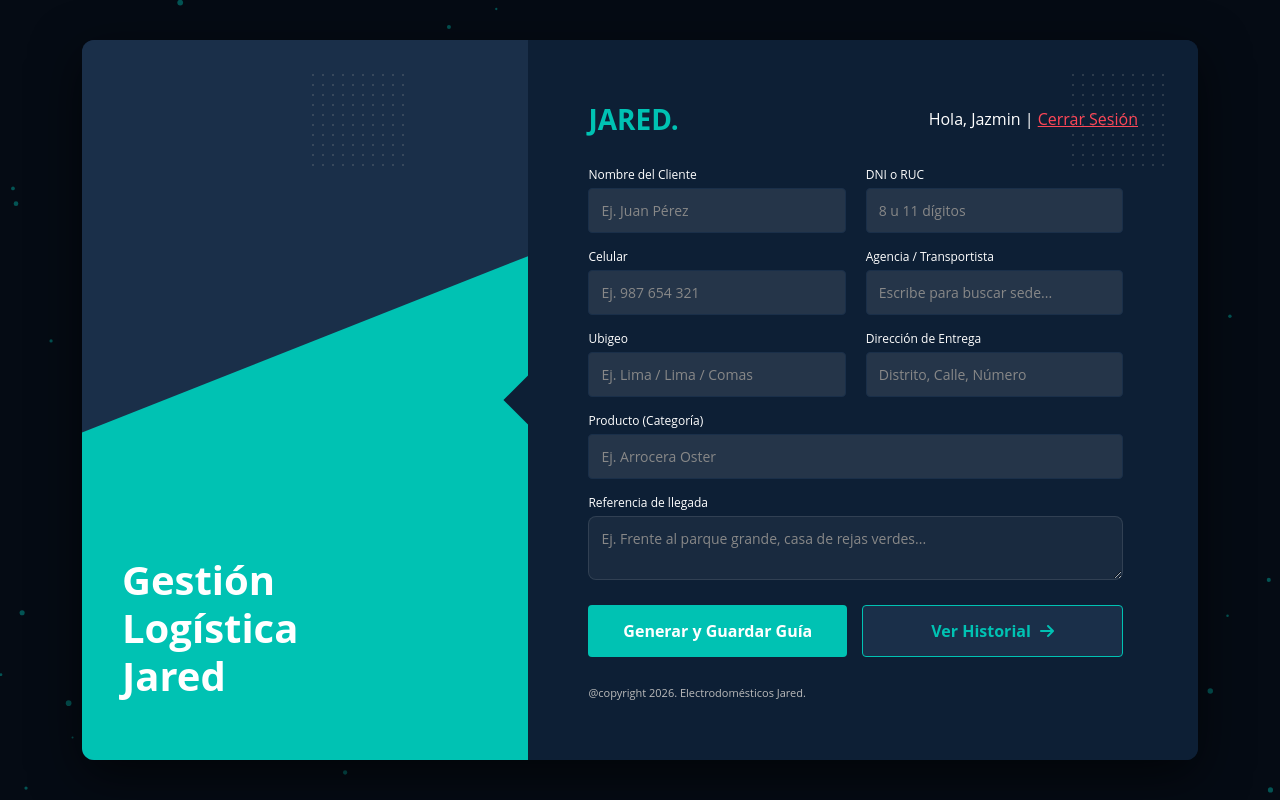
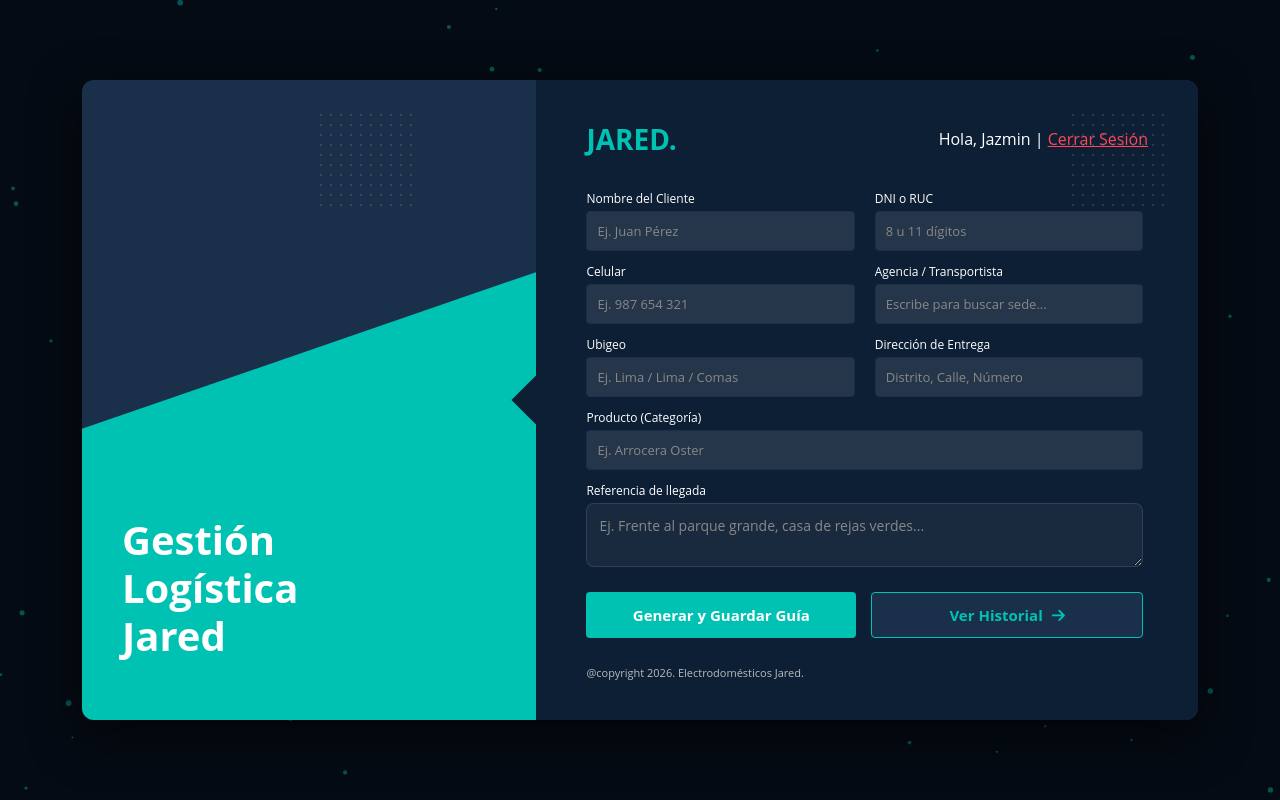
Before and after one commit to JoshuaJaz2026/GUIA_DE_REMISION_VALIDACION_DE_PAGO_ELECTRODOMESTICOSJARED, a Django app: page / in a window 1280 px wide. Run offline with Django 5.2, Linux system fonts and the light colour scheme; a user stored in the database is signed in; data comes from the database, SQL or seed files in the repository; data that the repository does not hold is empty.

```diff
--- a/static/css/style.css
+++ b/static/css/style.css
@@ -9,13 +9,12 @@ body { background-color: #050b14; position: relative; min-height: 100vh; display
 .main-wrapper { padding: 20px; width: 100%; display: flex; justify-content: center; }
 
 .slider-container {
-    /* AMPLIAMOS EL PANEL PARA EVITAR EL SCROLL */
     width: 90%;
-    max-width: 1250px; /* Un poco más ancho para que respiren las 2 columnas */
-    height: 90vh;
-    max-height: 850px;
-    min-height: 680px; /* Evita que se aplaste en laptops pequeñas */
-
+    max-width: 1250px;
+    /* --- REDUCCIÓN DE ALTURA AQUÍ --- */
+    height: 80vh; /* Bajamos del 95% al 80% de la pantalla */
+    max-height: 720px; /* Altura máxima reducida */
+    min-height: 580px; /* Altura mínima reducida */
     overflow: hidden;
     border-radius: 12px;
     box-shadow: 0 15px 50px rgba(0,0,0,0.6);
@@ -25,14 +24,13 @@ body { background-color: #050b14; position: relative; min-height: 100vh; display
 
 .slider-track {
     display: flex;
-    width: 200%; /* Dos veces el tamaño del contenedor (Formulario + Tabla) */
+    width: 200%;
     height: 100%;
-    /* Esta es la animación de deslizamiento: */
     transition: transform 0.6s cubic-bezier(0.25, 1, 0.5, 1);
 }
 
 .view-panel {
-    width: 50%; /* Cada panel ocupa el 100% del espacio visible */
+    width: 50%;
     height: 100%;
 }
 
@@ -45,10 +43,10 @@ body { background-color: #050b14; position: relative; min-height: 100vh; display
 .bottom-text { position: absolute; bottom: 60px; left: 40px; z-index: 5; }
 .bottom-text h1 { font-size: 40px; line-height: 1.2; font-weight: 700; }
 
-.right-panel { flex: 6; background-color: #0D1F35; color: #fff; padding: 60px; display: flex; flex-direction: column; justify-content: space-between; position: relative; }
+.right-panel { flex: 6; background-color: #0D1F35; color: #fff; padding: 40px 50px; display: flex; flex-direction: column; justify-content: space-between; position: relative; }
 .right-panel::before { content: ''; position: absolute; top: 30px; right: 30px; width: 100px; height: 100px; background-image: radial-gradient(#aaa 1px, transparent 1px); background-size: 10px 10px; opacity: 0.2; }
 
-.right-panel-header { display: flex; justify-content: space-between; align-items: center; z-index: 5; margin-bottom: 20px;}
+.right-panel-header { display: flex; justify-content: space-between; align-items: center; z-index: 5; margin-bottom: 15px;}
 .logo { font-size: 28px; font-weight: 700; color: #00C2B3; }
 
 /* Botones de Navegación del Slider */
@@ -68,41 +66,36 @@ body { background-color: #050b14; position: relative; min-height: 100vh; display
 }
 .slide-nav-btn:hover { background: #00C2B3; color: #fff; }
 
-/* --- CONTENEDOR DEL FORMULARIO (SCROLLABLE) --- */
+/* --- CONTENEDOR DEL FORMULARIO --- */
 .form-container {
     flex: 1;
     display: flex;
     flex-direction: column;
-    justify-content: center; /* Centra el contenido verticalmente en el nuevo espacio */
-    padding: 20px 0;
+    justify-content: center; /* Volvemos a centrar los campos para que floten perfectos */
+    padding: 10px 0;
     z-index: 5;
     overflow-y: auto;
-    padding-right: 15px;
+    padding-right: 5px;
 }
 
-/* Diseño del Scrollbar del formulario */
+/* Diseño del Scrollbar del formulario (por si la pantalla es muy diminuta) */
 .form-container::-webkit-scrollbar { width: 6px; }
 .form-container::-webkit-scrollbar-track { background: rgba(255, 255, 255, 0.05); border-radius: 10px; }
 .form-container::-webkit-scrollbar-thumb { background: #00c2b3; border-radius: 10px; }
 .form-container::-webkit-scrollbar-thumb:hover { background: #009c90; }
 
-.form-container h2 { font-size: 32px; font-weight: 700; color: #00C2B3; margin-bottom: 30px; }
-.form-row { display: flex; gap: 20px; margin-bottom: 15px; }
+.form-row { display: flex; gap: 20px; margin-bottom: 12px; }
 .form-field { display: flex; flex-direction: column; flex: 1; }
-.form-field label { font-size: 12px; color: #fff; margin-bottom: 5px; }
-.form-field input, .form-field textarea { padding: 12px; background-color: rgba(255, 255, 255, 0.1); border: 1px solid #1A2F49; border-radius: 4px; color: #fff; font-size: 14px; }
+.form-field label { font-size: 12px; color: #fff; margin-bottom: 4px; }
+.form-field input, .form-field textarea { padding: 10px; background-color: rgba(255, 255, 255, 0.1); border: 1px solid #1A2F49; border-radius: 4px; color: #fff; font-size: 13px; }
 .form-field input::placeholder, .form-field textarea::placeholder { color: #888; }
 .form-field input:focus, .form-field textarea:focus { outline: none; border-color: #00C2B3; background-color: rgba(255, 255, 255, 0.15); }
 
-.terms-row { display: flex; align-items: flex-start; gap: 10px; font-size: 12px; color: #bbb; margin: 20px 0 30px; }
-.terms-row input { margin-top: 3px; width: 16px; height: 16px; }
-.terms-row a { color: #00C2B3; text-decoration: underline; }
-
-.submit-btn { width: 250px; padding: 14px; background-color: #00C2B3; color: white; border: none; border-radius: 4px; font-size: 16px; font-weight: 700; cursor: pointer; transition: background-color 0.2s; flex-shrink: 0;}
+.submit-btn { width: 250px; padding: 12px; background-color: #00C2B3; color: white; border: none; border-radius: 4px; font-size: 15px; font-weight: 700; cursor: pointer; transition: background-color 0.2s; flex-shrink: 0;}
 .submit-btn:hover { background-color: #00a094; }
 .submit-btn:disabled { background-color: #2a3b50; color: #666; cursor: not-allowed; }
 
-.right-panel-footer { font-size: 11px; color: #bbb; z-index: 5; margin-top: 20px;}
+.right-panel-footer { font-size: 11px; color: #bbb; z-index: 5; margin-top: 10px;}
 
 /* --- VISTA 2: Sección de Tabla de Datos --- */
 .database-section {
```
